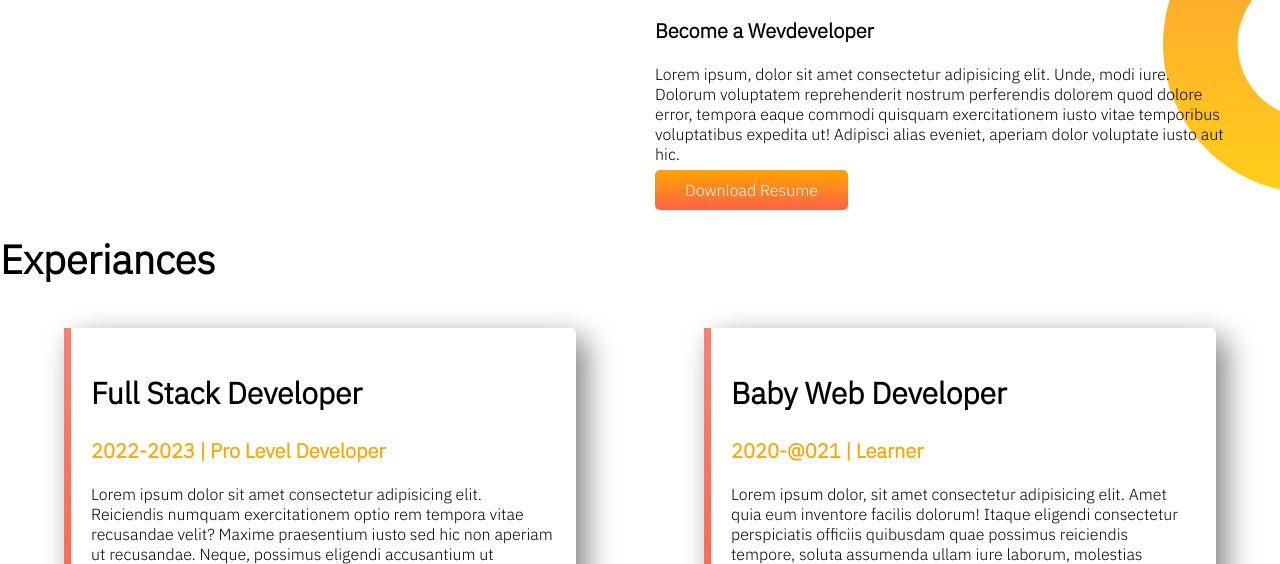
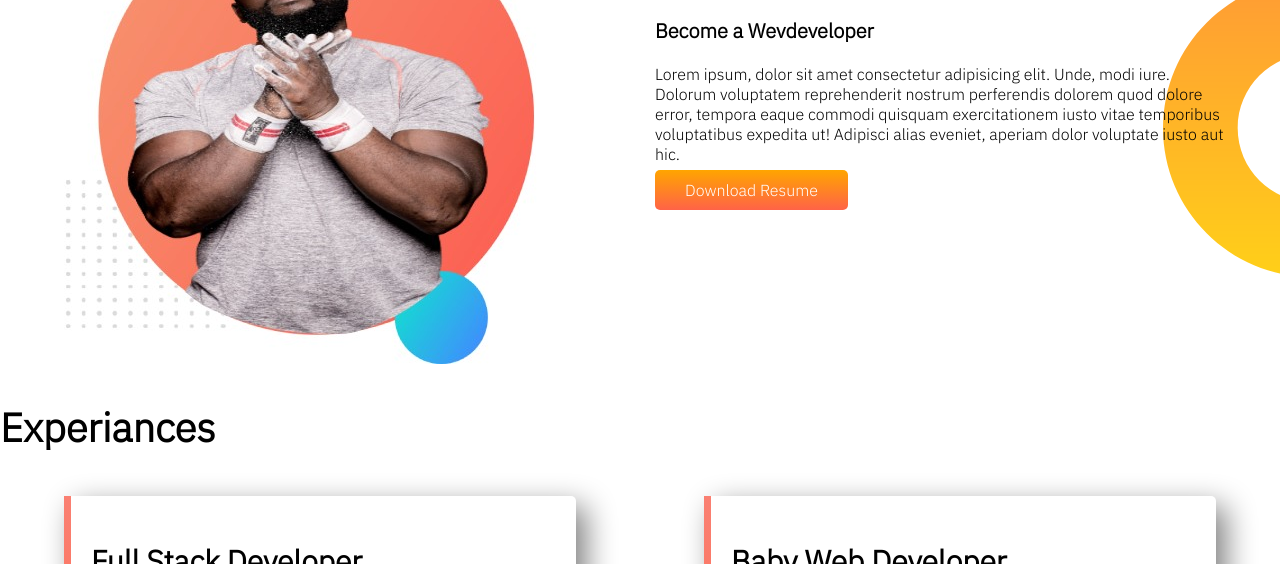
Before and after one commit to 3kramz/Portfolio-2, a plain HTML site: page index.html in a window 1280 px wide. Shown: the part 568-1132 px from the top of the page. Drawn offline with Linux system fonts and the light colour scheme; the site is published under a folder, as on GitHub Pages, so addresses that start at the root find nothing.

```diff
--- a/index.html
+++ b/index.html
@@ -27,7 +27,7 @@
 
     <section class="dream flexcntainer">
         <div class="half-width">
-            <img src="/images/pro1.jpg" alt="">
+            <img src="images/pro1.jpg" alt="">
         </div>
         <div class="half-width dreamBig">
             <h1>DREAM BIG</h1>
```
